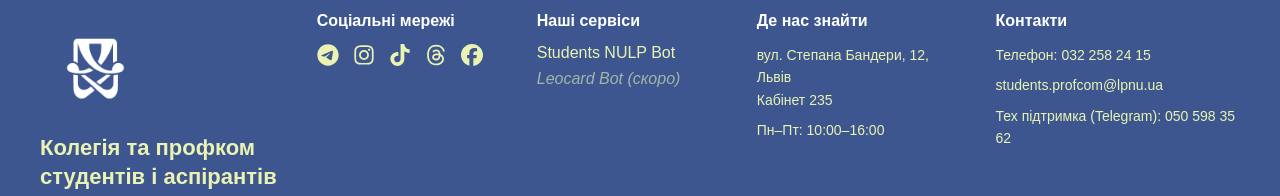
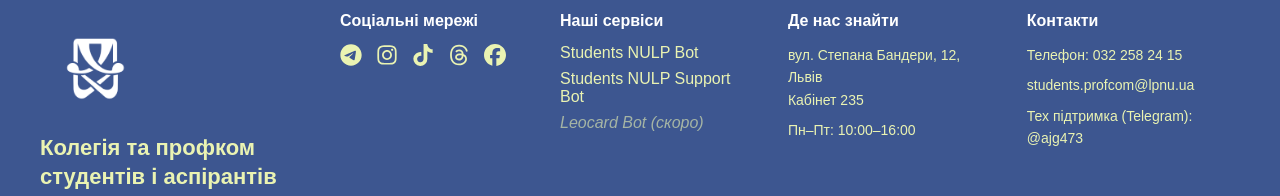
Before and after one commit to vladyslavpysmakoi2024-blip/students-merch, a React (Create React App) app in the folder frontend/: page / in a window 1280 px wide. Shown: the part 1026-1222 px from the top of the page. Built offline with nearby package versions, Linux system fonts and the light colour scheme; no server answers; a web font is replaced by a local one.

Commit message:
фікс футера

```diff
--- a/frontend/src/components/Footer.jsx
+++ b/frontend/src/components/Footer.jsx
@@ -6,14 +6,12 @@
   return (
     <footer className="footer">
       <div className="footer-container">
-        {/* Логотип + назва */}
         <div className="footer-brand">
           <img src="/footer-logo.png" alt="Логотип Колегії та Профкому студентів" className="footer-logo" />
-          <p className="footer-brand-name">Колегія та профком<br />студентів і аспірантів</p>
+          <p className="footer-brand-name">Колегія та профком студентів і аспірантів</p>
         </div>
 
         <div className="footer-columns">
-          {/* Соціальні мережі */}
           <div className="footer-column">
             <h4 className="footer-column-title">Соціальні мережі</h4>
             <div className="footer-socials">
@@ -35,7 +33,6 @@
             </div>
           </div>
 
-          {/* Наші сервіси */}
           <div className="footer-column">
             <h4 className="footer-column-title">Наші сервіси</h4>
             <ul className="footer-links">
@@ -45,20 +42,22 @@
                 </a>
               </li>
               <li>
-                {/* TODO: посилання на Leocard Bot з'явиться пізніше */}
+                <a href="https://t.me/Students_nulp_support_bot" target="_blank" rel="noopener noreferrer">
+                  Students NULP Support Bot
+                </a>
+              </li>
+              <li>
                 <span className="footer-link-pending">Leocard Bot (скоро)</span>
               </li>
             </ul>
           </div>
 
-          {/* Адреса та графік роботи */}
           <div className="footer-column">
             <h4 className="footer-column-title">Де нас знайти</h4>
             <p className="footer-text">вул. Степана Бандери, 12, Львів<br />Кабінет 235</p>
             <p className="footer-text">Пн–Пт: 10:00–16:00</p>
           </div>
 
-          {/* Контакти */}
           <div className="footer-column">
             <h4 className="footer-column-title">Контакти</h4>
             <p className="footer-text">
@@ -68,7 +67,7 @@
               <a href="mailto:students.profcom@lpnu.ua">students.profcom@lpnu.ua</a>
             </p>
             <p className="footer-text">
-              Тех підтримка (Telegram): <a href="tel:+380505983562">050 598 35 62</a>
+              Тех підтримка (Telegram): <a href="https://t.me/ajg473" target="_blank" rel="noopener noreferrer">@ajg473</a>
             </p>
           </div>
         </div>
```
